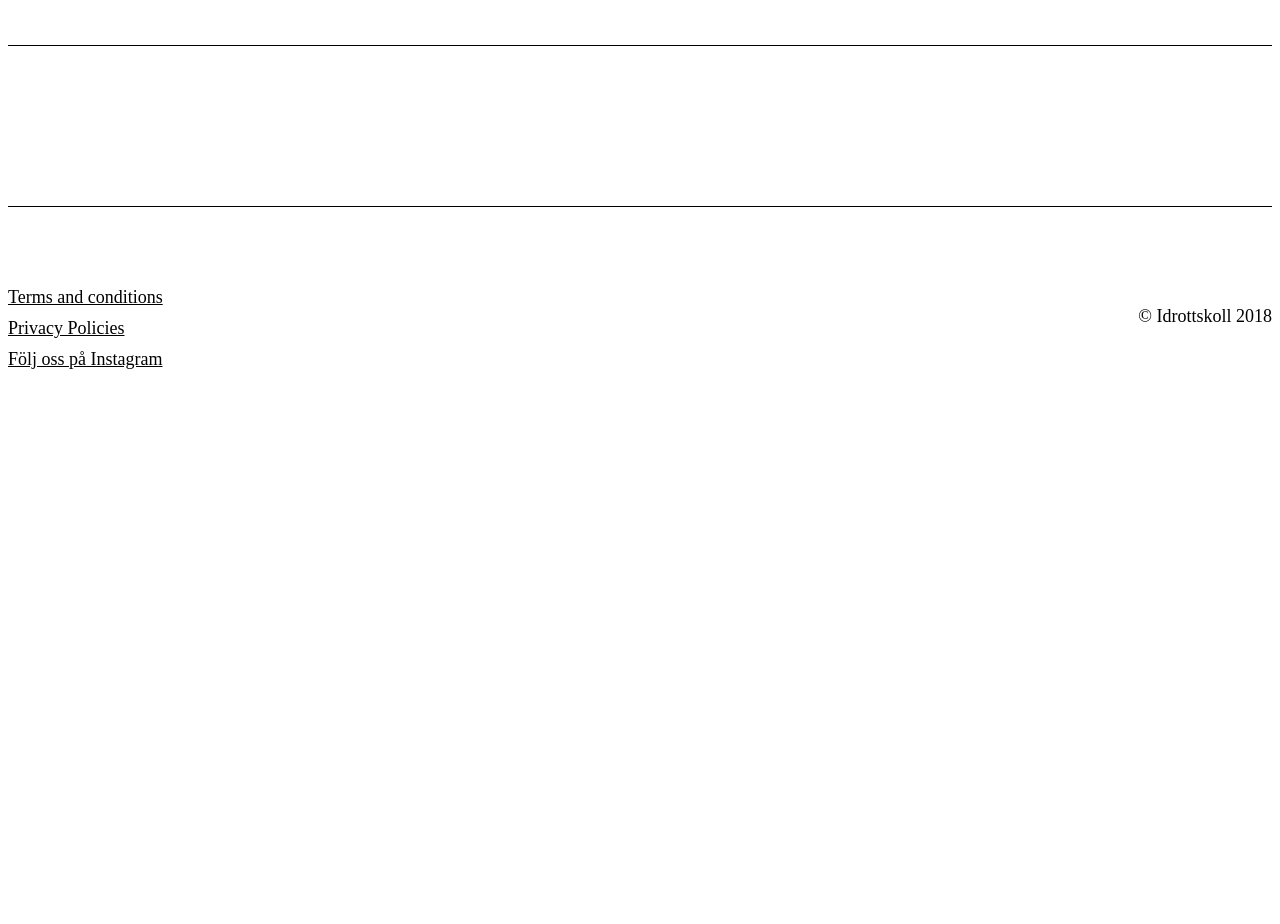
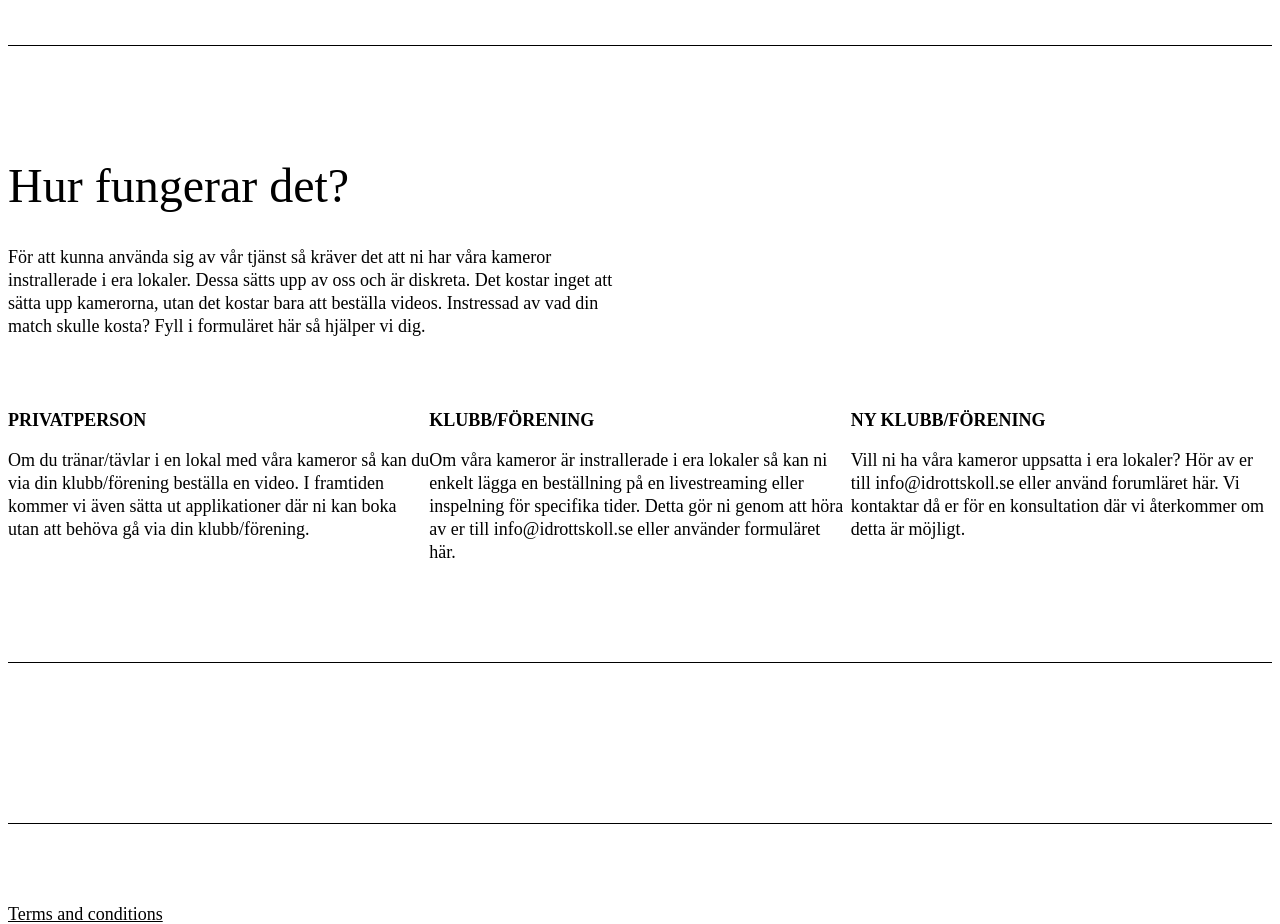
Before and after one commit to Idrottskoll/idrotskoll, a React app: page / in a window 1280 px wide. Shown: the part 1400-2324 px from the top of the page. Before the commit the page ends 1820 px from the top, so only its background shows below. Built offline with nearby package versions, Linux system fonts and the light colour scheme; a web font is replaced by a local one.

Commit message:
Added component howdiesitwork

```diff
--- a/src/App.js
+++ b/src/App.js
@@ -15,6 +15,7 @@ import Footer from './components/layout/Footer';
 import Header from './components/layout/Header';
 import Hero from './components/Hero';
 import UspContainer from './components/Usp';
+import HowDoesItWork from './components/HowDoesItWork';
 
 export default class App extends Component {
     render() {
@@ -23,6 +24,7 @@ export default class App extends Component {
                 <Header></Header>
                 <Hero></Hero>
                 <UspContainer></UspContainer>
+                <HowDoesItWork></HowDoesItWork>
                 <Footer></Footer>
             </div>
           );
--- /dev/null
+++ b/src/components/HowDoesItWork.js
@@ -0,0 +1,36 @@
+import React, { Component } from 'react';
+import { Title, Paragraph, Link, SmallTitle } from './styles';
+import { HowDoesItWorks } from './middleware/text';
+import { Seperator } from './seperator';
+
+export default class HowDoesItWork extends Component {
+  constructor(props) {
+    super(props);
+    this.state = { text: HowDoesItWorks };
+   }
+    render() {
+        return (
+          <div className="row">
+            <div className="large-6">
+              <Title>{this.state.text.title}</Title>
+              <Paragraph>{this.state.text.body}</Paragraph>
+            </div>
+            <div className="large-12 inline tm-40">
+              <div className="large-4">
+                <SmallTitle>{this.state.text.private.title}</SmallTitle>
+                <Paragraph>{this.state.text.private.body}</Paragraph>
+              </div>
+              <div className="large-4">
+                <SmallTitle>{this.state.text.club.title}</SmallTitle>
+                <Paragraph>{this.state.text.club.body}</Paragraph>
+              </div>
+              <div className="large-4">
+                <SmallTitle>{this.state.text.new_club.title}</SmallTitle>
+                <Paragraph>{this.state.text.new_club.body}</Paragraph>
+              </div>
+            </div>
+            <Seperator></Seperator>
+          </div>
+        );
+    }
+}
```
Also changed, not shown: src/components/middleware/text.js (+4 -4 lines).
